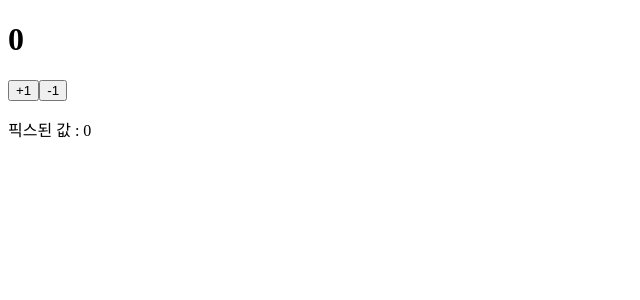
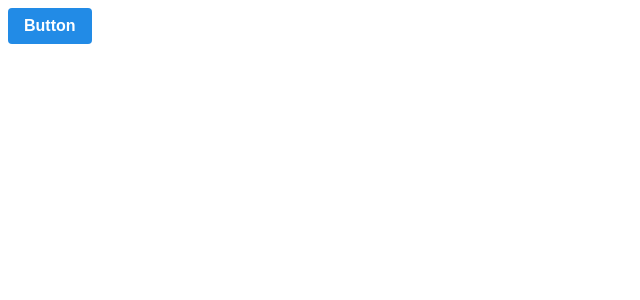
Before and after one commit to oinochoe/fastcampus-react, a React (Create React App) app: page / in a window 1280 px wide. Shown: the top 300 px of the page, without its empty margins (0-640 px from the left). Built offline with nearby package versions, Linux system fonts and the light colour scheme.

Commit message:
scss test

```diff
--- a/package.json
+++ b/package.json
@@ -11,6 +11,7 @@
         "eslint-config-airbnb": "^18.2.0",
         "eslint-config-prettier": "^6.11.0",
         "immer": "^7.0.9",
+        "node-sass": "^4.14.1",
         "react": "^16.13.1",
         "react-dom": "^16.13.1",
         "react-scripts": "3.4.3"
--- /dev/null
+++ b/src/Components/Button.js
@@ -0,0 +1,8 @@
+import React from 'react';
+import './Button.scss';
+
+function Button({ children }) {
+    return <button className="Button">{children}</button>;
+}
+
+export default Button;
--- /dev/null
+++ b/src/Components/Button.scss
@@ -0,0 +1,26 @@
+$blue: #228be6; // 주석!
+
+.Button {
+    display: inline-flex;
+    align-items: center;
+    justify-content: center;
+    height: 2.25rem;
+    padding-left: 1rem;
+    padding-right: 1rem;
+    border: none;
+    border-radius: 4px;
+    font-size: 1rem;
+    color: white;
+    font-weight: bold;
+    outline: none;
+    cursor: pointer;
+
+    background: $blue;
+    &:hover {
+        background: lighten($blue, 10%);
+    }
+
+    &:active {
+        background: darken($blue, 10%);
+    }
+}
--- /dev/null
+++ b/src/ScssApp.js
@@ -0,0 +1,14 @@
+import React from 'react';
+import Button from './Components/Button';
+
+function ScssApp() {
+    return (
+        <div className="App">
+            <div className="buttons">
+                <Button>Button</Button>
+            </div>
+        </div>
+    );
+}
+
+export default ScssApp;
--- a/src/index.js
+++ b/src/index.js
@@ -3,9 +3,10 @@ import ReactDOM from 'react-dom';
 import * as Sentry from '@sentry/react';
 import { Integrations } from '@sentry/tracing';
 import ErrorBoundary from './ErrorBoundary';
+import ScssApp from './ScssApp';
 
 // import App from './App';
-import Counter from './Counter';
+// import Counter from './Counter';
 
 Sentry.init({
     dsn:
@@ -18,7 +19,7 @@ const rootElement = document.getElementById('root');
 ReactDOM.render(
     <React.StrictMode>
         <ErrorBoundary>
-            <Counter />
+            <ScssApp />
         </ErrorBoundary>
     </React.StrictMode>,
     rootElement,
```
Also changed, not shown: 1 other file (tests, documents, lock files or other folders).
